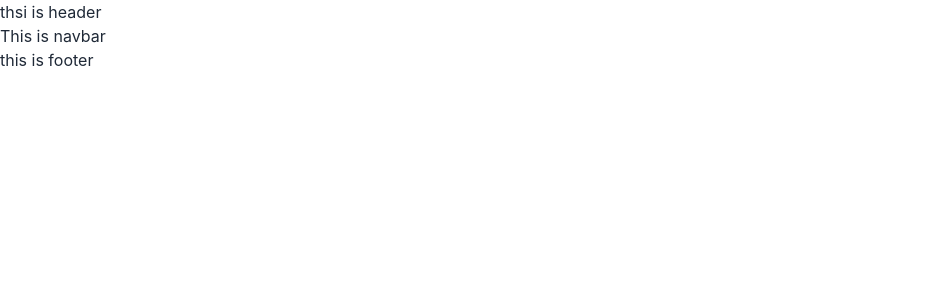
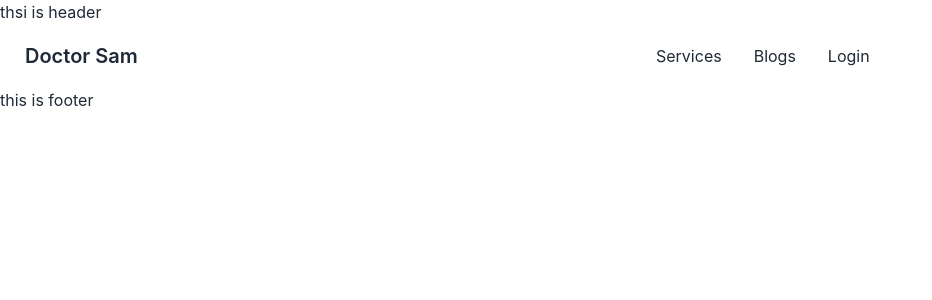
Before and after one commit to Shahinul-Islam/doctor-sam-MERN-project, a React (Create React App) app: page / in a window 1280 px wide. Shown: the top 300 px of the page, without its empty margins (0-932 px from the left). Built offline with nearby package versions, Linux system fonts and the light colour scheme.

Commit message:
navbar menu items added

```diff
--- a/src/components/Navbar.js
+++ b/src/components/Navbar.js
@@ -1,9 +1,60 @@
 import React from "react";
+import { Link } from "react-router-dom";
 
 const Navbar = () => {
   return (
-    <div>
-      <h2>This is navbar</h2>
+    <div className="navbar bg-base-100">
+      <div className="navbar-start">
+        <div className="dropdown">
+          <label tabIndex={0} className="btn btn-ghost lg:hidden">
+            <svg
+              xmlns="http://www.w3.org/2000/svg"
+              className="h-5 w-5"
+              fill="none"
+              viewBox="0 0 24 24"
+              stroke="currentColor"
+            >
+              <path
+                strokeLinecap="round"
+                strokeLinejoin="round"
+                strokeWidth="2"
+                d="M4 6h16M4 12h8m-8 6h16"
+              />
+            </svg>
+          </label>
+          <ul
+            tabIndex={0}
+            className="menu menu-compact dropdown-content mt-3 p-2 shadow bg-base-100 rounded-box w-52"
+          >
+            <li>
+              <Link>Services</Link>
+            </li>
+            <li>
+              <Link>Blogs</Link>
+            </li>
+            <li>
+              <Link>Login</Link>
+            </li>
+          </ul>
+        </div>
+        <Link className="btn btn-ghost normal-case text-xl">Doctor Sam</Link>
+      </div>
+      <div className="navbar-center hidden lg:flex">
+        <ul className="menu menu-horizontal p-0">
+          <li>
+            <Link>Services</Link>
+          </li>
+          <li>
+            <Link>Blogs</Link>
+          </li>
+          <li>
+            <Link>Login</Link>
+          </li>
+        </ul>
+      </div>
+      {/* <div className="navbar-end">
+        <a className="btn">Get started</a>
+      </div> */}
     </div>
   );
 };
```
